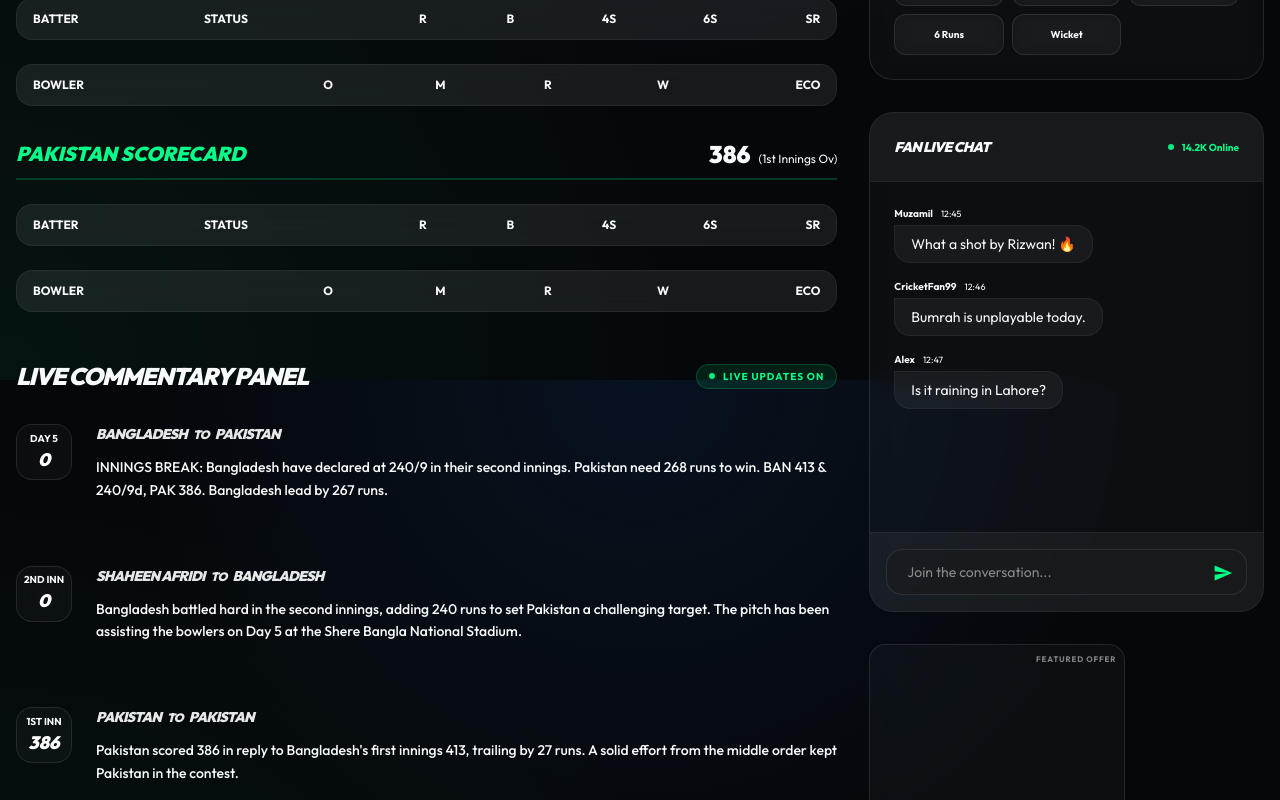
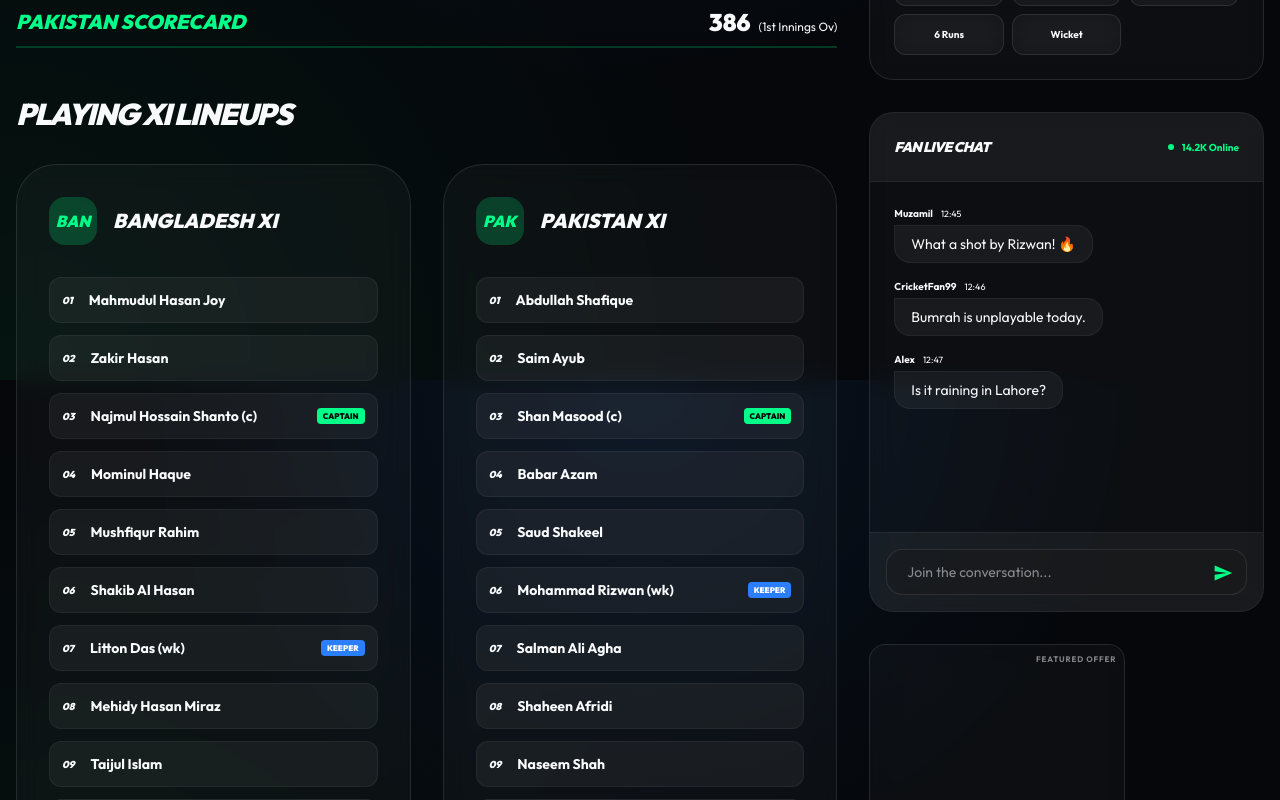
Before and after one commit to Muzamilrb12/cricworld, a Next.js app: page /match/live-ban-pak in a window 1280 px wide. Shown: the part 1220-2020 px from the top of the page. Built offline with nearby package versions, Linux system fonts and the light colour scheme.

Commit message:
Added Playing XI section to Match Detail page with real team lineups from Cricbuzz.

```diff
--- a/data/matches.json
+++ b/data/matches.json
@@ -17,6 +17,11 @@
         "score": "413 & 240/9d",
         "overs": "Declared",
         "isBatting": false,
+        "playing11": [
+          "Mahmudul Hasan Joy", "Zakir Hasan", "Najmul Hossain Shanto (c)", "Mominul Haque",
+          "Mushfiqur Rahim", "Shakib Al Hasan", "Litton Das (wk)", "Mehidy Hasan Miraz",
+          "Taijul Islam", "Taskin Ahmed", "Hasan Mahmud"
+        ],
         "battingScorecard": [],
         "bowlingScorecard": []
       },
@@ -26,36 +31,16 @@
         "score": "386",
         "overs": "1st Innings",
         "isBatting": true,
+        "playing11": [
+          "Abdullah Shafique", "Saim Ayub", "Shan Masood (c)", "Babar Azam",
+          "Saud Shakeel", "Mohammad Rizwan (wk)", "Salman Ali Agha", "Shaheen Afridi",
+          "Naseem Shah", "Khurram Shahzad", "Mir Hamza"
+        ],
         "battingScorecard": [],
         "bowlingScorecard": []
       }
     ],
     "summary": "Innings Break - Bangladesh lead by 267 runs"
-  },
-  {
-    "id": "result-pbks-dc",
-    "title": "Punjab Kings vs Delhi Capitals, 55th Match, IPL 2026",
-    "format": "T20 (IPL)",
-    "venue": "IS Bindra Stadium, Mohali",
-    "status": "Finished",
-    "date": "May 11, 2026",
-    "teams": [
-      {
-        "name": "Punjab Kings",
-        "shortName": "PBKS",
-        "score": "",
-        "overs": "20.0",
-        "isBatting": false
-      },
-      {
-        "name": "Delhi Capitals",
-        "shortName": "DC",
-        "score": "",
-        "overs": "20.0",
-        "isBatting": false
-      }
-    ],
-    "summary": "DC won"
   },
   {
     "id": "upcoming-gt-srh",
@@ -68,19 +53,36 @@
       {
         "name": "Gujarat Titans",
         "shortName": "GT",
-        "score": "",
-        "overs": "",
-        "isBatting": false
+        "playing11": [
+          "Shubman Gill (c)", "Sai Sudharsan", "Kane Williamson", "David Miller",
+          "Azmatullah Omarzai", "Rahul Tewatia", "Rashid Khan", "Umesh Yadav",
+          "Mohit Sharma", "Spencer Johnson", "Sandeep Warrier"
+        ]
       },
       {
         "name": "Sunrisers Hyderabad",
         "shortName": "SRH",
-        "score": "",
-        "overs": "",
-        "isBatting": false
+        "playing11": [
+          "Travis Head", "Abhishek Sharma", "Aiden Markram", "Heinrich Klaasen (wk)",
+          "Nitish Reddy", "Abdul Samad", "Pat Cummins (c)", "Shahbaz Ahmed",
+          "Bhuvneshwar Kumar", "Mayank Markande", "T Natarajan"
+        ]
       }
     ],
     "summary": "Match starts at 7:30 PM IST"
+  },
+  {
+    "id": "result-pbks-dc",
+    "title": "Punjab Kings vs Delhi Capitals, 55th Match, IPL 2026",
+    "format": "T20 (IPL)",
+    "venue": "IS Bindra Stadium, Mohali",
+    "status": "Finished",
+    "date": "May 11, 2026",
+    "teams": [
+      { "name": "Punjab Kings", "shortName": "PBKS", "score": "188/6", "overs": "20.0" },
+      { "name": "Delhi Capitals", "shortName": "DC", "score": "192/4", "overs": "19.2" }
+    ],
+    "summary": "DC won by 6 wickets"
   },
   {
     "id": "result-mi-rcb",
@@ -90,22 +92,10 @@
     "status": "Finished",
     "date": "May 10, 2026",
     "teams": [
-      {
-        "name": "Mumbai Indians",
-        "shortName": "MI",
-        "score": "",
-        "overs": "20.0",
-        "isBatting": false
-      },
-      {
-        "name": "Royal Challengers Bengaluru",
-        "shortName": "RCB",
-        "score": "",
-        "overs": "20.0",
-        "isBatting": false
-      }
+      { "name": "Mumbai Indians", "shortName": "MI", "score": "172/8", "overs": "20.0" },
+      { "name": "Royal Challengers Bengaluru", "shortName": "RCB", "score": "175/3", "overs": "18.1" }
     ],
-    "summary": "RCB won"
+    "summary": "RCB won by 7 wickets"
   },
   {
     "id": "result-lsg-csk",
@@ -115,22 +105,10 @@
     "status": "Finished",
     "date": "May 10, 2026",
     "teams": [
-      {
-        "name": "Lucknow Super Giants",
-        "shortName": "LSG",
-        "score": "",
-        "overs": "20.0",
-        "isBatting": false
-      },
-      {
-        "name": "Chennai Super Kings",
-        "shortName": "CSK",
-        "score": "",
-        "overs": "20.0",
-        "isBatting": false
-      }
+      { "name": "Lucknow Super Giants", "shortName": "LSG", "score": "161/9", "overs": "20.0" },
+      { "name": "Chennai Super Kings", "shortName": "CSK", "score": "162/2", "overs": "17.4" }
     ],
-    "summary": "CSK won"
+    "summary": "CSK won by 8 wickets"
   },
   {
     "id": "live-pakw-zimw",
@@ -140,21 +118,9 @@
     "status": "Live",
     "date": "May 12, 2026",
     "teams": [
-      {
-        "name": "Pakistan Women",
-        "shortName": "PAK-W",
-        "score": "",
-        "overs": "",
-        "isBatting": false
-      },
-      {
-        "name": "Zimbabwe Women",
-        "shortName": "ZIM-W",
-        "score": "",
-        "overs": "",
-        "isBatting": false
-      }
+      { "name": "Pakistan Women", "shortName": "PAK-W", "score": "45/1", "overs": "5.2" },
+      { "name": "Zimbabwe Women", "shortName": "ZIM-W", "score": "", "overs": "" }
     ],
-    "summary": "Zimbabwe Women tour of Pakistan 2026"
+    "summary": "Pakistan Women opted to bat"
   }
 ]
--- a/src/app/match/[id]/page.tsx
+++ b/src/app/match/[id]/page.tsx
@@ -90,11 +90,12 @@ export default async function MatchDetailPage({ params }: PageProps) {
                   <h3 className="text-xl font-black italic uppercase text-accent">{team.name} Scorecard</h3>
                   <div className="text-right">
                     <span className="text-2xl font-black">{team.score}</span>
-                    <span className="text-xs text-muted-foreground ml-2">({team.overs} Ov)</span>
+                    {team.overs && <span className="text-xs text-muted-foreground ml-2">({team.overs} Ov)</span>}
                   </div>
                 </div>
 
-                {/* Batting Card */}
+                {/* Batting Card (Only if data exists) */}
+                {team.battingScorecard && team.battingScorecard.length > 0 && (
                   <div className="glass rounded-2xl overflow-hidden border border-white/5">
                     <table className="w-full text-left text-xs">
                       <thead className="bg-white/5 text-muted-foreground font-bold uppercase">
@@ -123,8 +124,10 @@ export default async function MatchDetailPage({ params }: PageProps) {
                       </tbody>
                     </table>
                   </div>
+                )}
 
-                {/* Bowling Card */}
+                {/* Bowling Card (Only if data exists) */}
+                {team.bowlingScorecard && team.bowlingScorecard.length > 0 && (
                   <div className="glass rounded-2xl overflow-hidden border border-white/5">
                     <table className="w-full text-left text-xs">
                       <thead className="bg-white/5 text-muted-foreground font-bold uppercase">
@@ -151,8 +154,36 @@ export default async function MatchDetailPage({ params }: PageProps) {
                       </tbody>
                     </table>
                   </div>
+                )}
               </div>
             ))}
+          </div>
+
+          {/* Playing XI Section */}
+          <div className="space-y-8">
+            <h2 className="text-3xl font-black italic uppercase tracking-tighter">Playing XI Lineups</h2>
+            <div className="grid grid-cols-1 md:grid-cols-2 gap-8">
+              {match.teams.map((team: any, tIdx: number) => (
+                <div key={tIdx} className="glass p-8 rounded-[2.5rem] border border-white/5 bg-gradient-to-br from-accent/5 to-transparent">
+                  <div className="flex items-center gap-4 mb-8">
+                    <div className="w-12 h-12 bg-accent/20 rounded-2xl flex items-center justify-center font-black text-accent italic">{team.shortName}</div>
+                    <h3 className="text-xl font-black italic uppercase">{team.name} XI</h3>
+                  </div>
+                  <div className="space-y-3">
+                    {team.playing11?.map((player: string, pIdx: number) => (
+                      <div key={pIdx} className="flex items-center gap-4 p-3 rounded-xl bg-white/5 border border-white/5 hover:border-accent/30 transition-all cursor-default group">
+                        <span className="text-[10px] font-black italic text-muted-foreground/30 group-hover:text-accent transition-colors">{String(pIdx + 1).padStart(2, '0')}</span>
+                        <span className="text-sm font-bold group-hover:text-white transition-colors">{player}</span>
+                        {player.includes("(c)") && <span className="ml-auto text-[8px] bg-accent text-background font-black px-1.5 py-0.5 rounded uppercase">Captain</span>}
+                        {player.includes("(wk)") && <span className="ml-auto text-[8px] bg-blue-500 text-white font-black px-1.5 py-0.5 rounded uppercase">Keeper</span>}
+                      </div>
+                    )) || (
+                      <p className="text-xs text-muted-foreground italic">Lineups not announced yet.</p>
+                    )}
+                  </div>
+                </div>
+              ))}
+            </div>
           </div>
 
           {/* Commentary Panel */}
```
Lines whose indentation alone changed are shown as unchanged.
